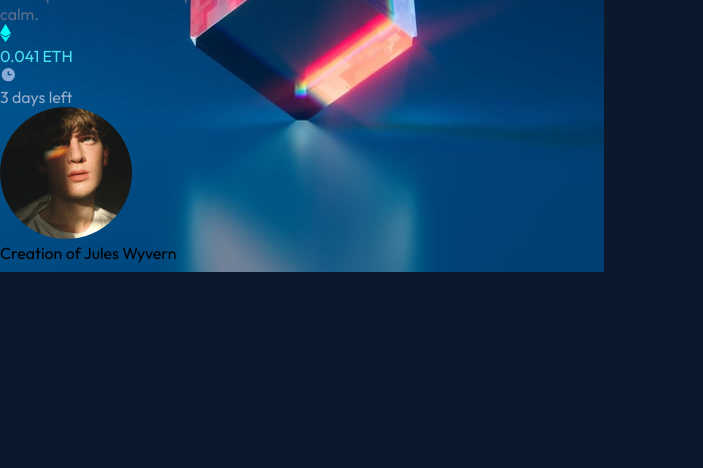
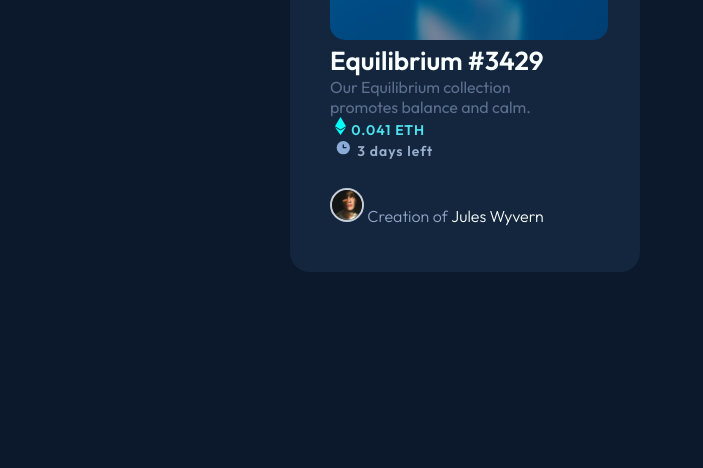
Before and after one commit to milenapolicarpo/nft-preview-card-component, a plain HTML site: page index.html in a window 1280 px wide. Shown: the part 332-800 px from the top of the page, without its empty margins (0-703 px from the left). Drawn offline with Linux system fonts and the light colour scheme.

Commit message:
mudando algumas coisas

```diff
--- a/index.html
+++ b/index.html
@@ -24,18 +24,19 @@
       </div>
 
       <div class="value">
-        <img src="images/icon-ethereum.svg" alt="">
-        <p class="price">0.041 ETH</p>
+        <img class="icon" src="images/icon-ethereum.svg" alt="">
+        <span class="price">0.041 ETH</span>
       </div>
 
       <div class="day">
-        <img src="images/icon-clock.svg" alt="">
-        <p class="time">3 days left</p>
+        <img class="icon" src="images/icon-clock.svg" alt="">
+        <span class="time">3 days left</span>
       </div>
 
       <div class="creator">
-        <img src="images/image-avatar.png" alt="">
-        <p>Creation of Jules Wyvern</p>
+        <img class="creator-img" src="images/image-avatar.png" alt="">
+        <span class="creator-name">Creation of</span>
+        <span class="author-name"> Jules Wyvern</span>
       </div>
     </div>
   </div>
--- a/style/style.css
+++ b/style/style.css
@@ -19,7 +19,7 @@
 * {
     margin: 0px;
     padding: 0px;
-    box-sizing: border-box;
+
 }
 
 body, html {
@@ -30,28 +30,38 @@ body, html {
     font-family: var(--font01)
 }
 
-.image {
-    width: 277px;
-    height: 276px;;
-}
-
-
-.image img {
-
-}
 
 .container {
-    display: flex;
+    justify-content: center;
+    align-items: center;
+    overflow: hidden;
+    margin-top: 62px;
+    padding-right: 23px;
+    margin-left: 290px;
 
-    width: 363px;
+    width: 327px;
     height: 542px;
     border-radius: 20px;
     background-color: var(--cor002);
 }
 
 .content {
-    align-items: center;
-    justify-content: center;
+    padding: 40px;
+
+
+}
+
+.image {
+
+}
+
+
+.image img {
+
+    width: 278px;
+    height: 270px;
+
+    border-radius: 15px;
 }
 
 
@@ -59,15 +69,65 @@ body, html {
     color: var(--cor003);
 }
 
+.title {
+
+    font-size: 13px;
+    color: white;
+}
 .text {
+    padding: 10p;
     color: var(--cor004);
 }
 
+.value {
+    display: inline;
+}
+
+
 .price {
+    margin-left: 2px;
+
+    font-weight: bold;
+    font-size: 14px;
+    letter-spacing: 1px;
     color: var(--cor005);
 
 }
 
 .time {
+    margin-left: 2px;
+
+    font-weight: bold;
+    letter-spacing: 1px;
+    font-size: 14px;
     color: var(--cor006);
 }
+
+.icon {
+    margin-left: 5px;
+
+}
+
+.creator {
+    font-family: var(--font01);
+    font-size: 16px;
+
+}
+
+.creator-img {
+    margin-top: 28px;
+    border-radius: 50%;
+    border: 2px solid #c9cdd8;
+    height: 30px;
+
+}
+
+.creator-name {
+    font-weight: 300;
+    color: var(--cor008);
+}
+
+.author-name {
+    font-weight: 300;
+    color: var(--cor003);
+}
```
